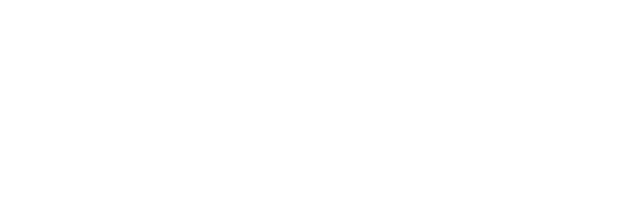
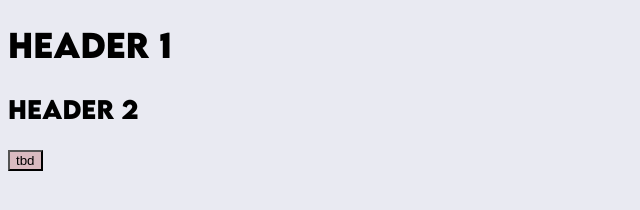
Before and after one commit to miagraef/PRACTICE-font-loading-and-fallbacks, a plain HTML site: page index.html in a window 1280 px wide. Shown: the whole page, without its empty margins (0-640 px from the left). Drawn offline with Linux system fonts and the light colour scheme; files that its build step writes are made by us from their sources; files whose address does not match are found by name.

Commit message:
basic syntax

```diff
--- a/index.html
+++ b/index.html
@@ -4,9 +4,35 @@
     <meta charset="UTF-8">
     <meta name="viewport" content="width=device-width, initial-scale=1.0">
     <title>Font Loading and Fallbacks</title>
-    <link rel="stylesheet" href="css/styles.css">
+    <link rel="stylesheet" href="styles.css">
 </head>
 <body>
 
+    <header>
+        <h1>Header 1</h1>
+    </header>
+
+    <main>
+
+        <h2>Header 2</h2>
+
+        <section>
+
+            <p></p>
+            <button> tbd </button>
+
+        </section>
+
+
+    </main>
+
 </body>
+
 </html>
+
+<!-- instructions
+one heading
+long-form text
+metadata - added
+a button
+a compact label (UI label, tag, badge)* -->
--- a/styles.css
+++ b/styles.css
@@ -71,3 +71,35 @@
     font-style: italic;
     font-display: swap;
 }
+
+/* color palette */
+/*
+#d9bac0
+#e9eaf2
+#b8bf80
+#70735f
+#bfbc95
+#262626
+*/
+
+:root {
+    --color-text: #262626;
+    --color-background: #e9eaf2;
+    --color-accent: #d9bac0;
+    --text-font: 'LEMON MILK', 'helvetica', 'arial', sans-serif;
+    --regular-font-weight: 500;
+    --light-font-weight: 300;
+}
+
+body {
+    font-family: var(--text-font);
+    line-height: 1.5;
+    font-style: normal;
+    font-weight: var(--regular-font-weight);
+    background-color: var(--color-background);
+}
+
+button {
+    background-color: var(--color-accent);
+    font-weight: var(--light-font-weight);
+}
```
